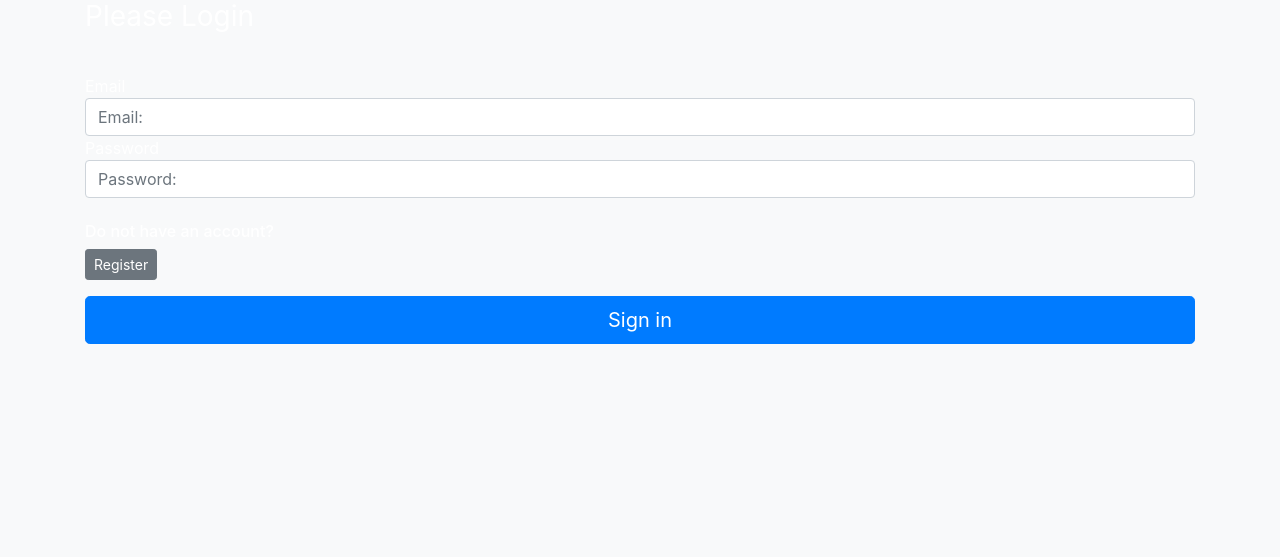
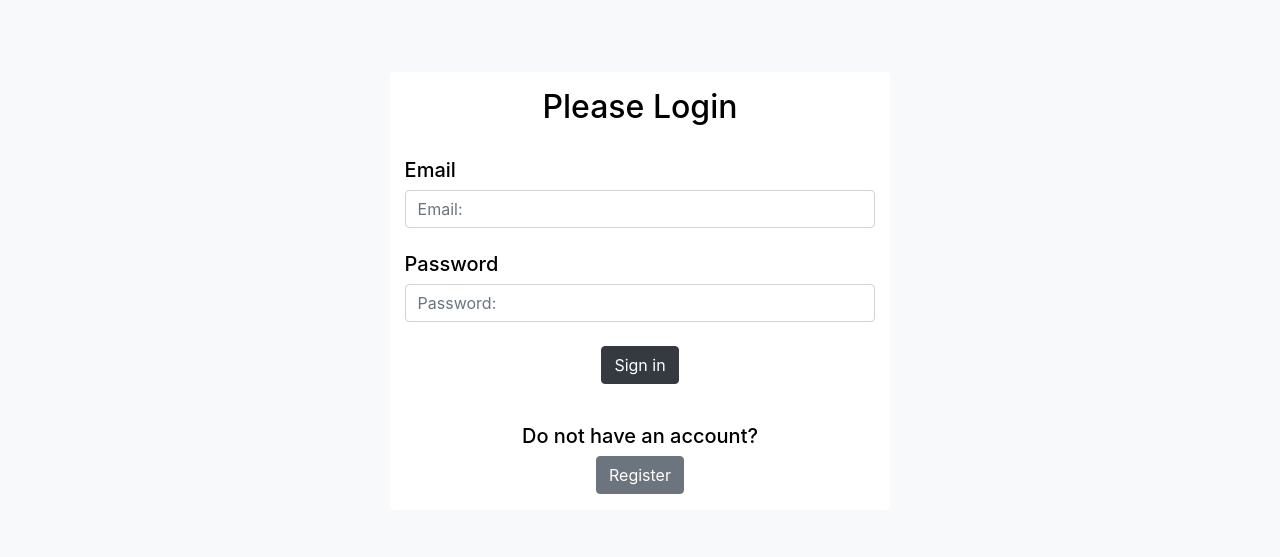
Before and after one commit to sheep167/CSCI3100_canteen_webapp, a Flask app: page /login in a window 1280 px wide. Shown: the part 56-613 px from the top of the page. Run offline with Flask 2, Linux system fonts and the light colour scheme; some libraries are stand-ins or nearby versions.

Commit message:
Edit login.html and register.html (front-end)

```diff
--- a/canteen/templates/data.html
+++ b/canteen/templates/data.html
@@ -6,7 +6,6 @@ Admin Page - Data
 
 {% block content %}
 <div class="container-fluid my-4">
-
     <div class="row mx-4 justify-content-center">
         <div class="col-8">
             <h2>{{ method }} {{ category }}</h2>
--- a/canteen/templates/login.html
+++ b/canteen/templates/login.html
@@ -4,31 +4,31 @@
 {% endblock %}
 
 {% block content %}
-<body class="text-center">
-    <div class="container">
-        <form method="POST" class="form-signin" style="color:white">
+<div class="container-fluid my-4">
+    <div class="row mx-4 justify-content-center">
+        <div class="col-5 rounded bg-white mt-5 mb-5 mx-3">
+            <form method="POST" class="form-signin" style="color:black">
                 {{ form.hidden_tag() }}
-            <h1 class="h3 mb-3 font-weight-normal">
+                <h2 class="text-center mt-3">
                     Please Login
-            </h1>
+                </h2>
                 <br>
-            Email
+                <h5>Email</h5>
                 {{ form.email(class="form-control", placeholder="Email:") }}
-
-            Password
+                <br>
+                <h5>Password</h5>
                 {{ form.password(class="form-control", placeholder="Password:") }}
-
                 <br>
-
-
-            <div class="checkbox mb-3">
-               <h6>Do not have an account?</h6>
-               <a class="btn btn-sm btn-secondary" href="{{ url_for('register_page') }}">Register</a>
+                <div class="text-center">
+                    {{ form.submit(class="btn btn-dark") }}
                 </div>
-
-            {{ form.submit(class="btn btn-lg btn-block btn-primary") }}
-
+                <br>
+                <div class="checkbox my-3 text-center">
+                    <h5>Do not have an account?</h5>
+                    <a class="btn btn-secondary" href="{{ url_for('register_page') }}">Register</a>
+                </div>
             </form>
         </div>
-</body>
+    </div>
+</div>
     {% endblock %}
```
Also changed, not shown: canteen/templates/register.html (+18 -14 lines). Lines whose indentation alone changed are shown as unchanged.
